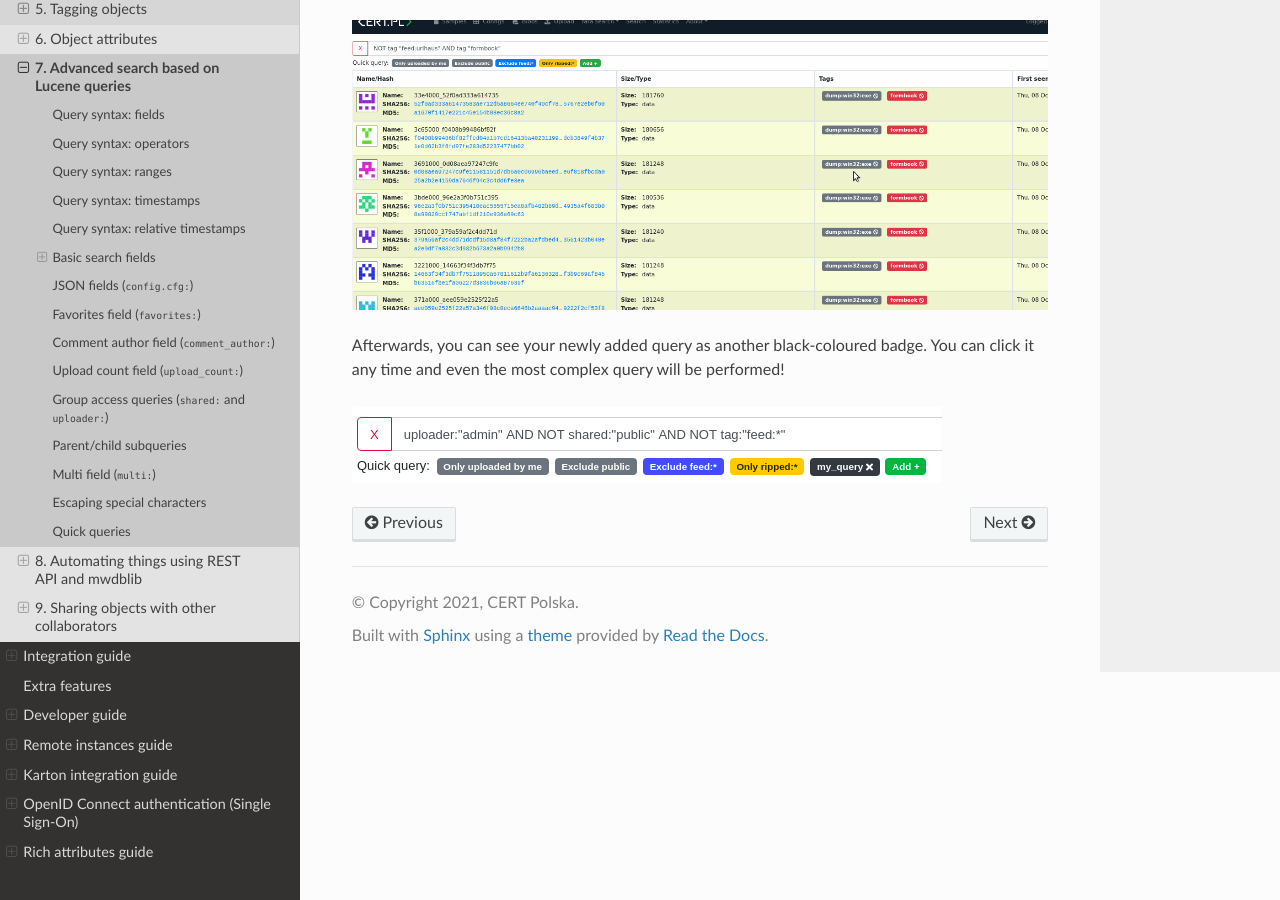
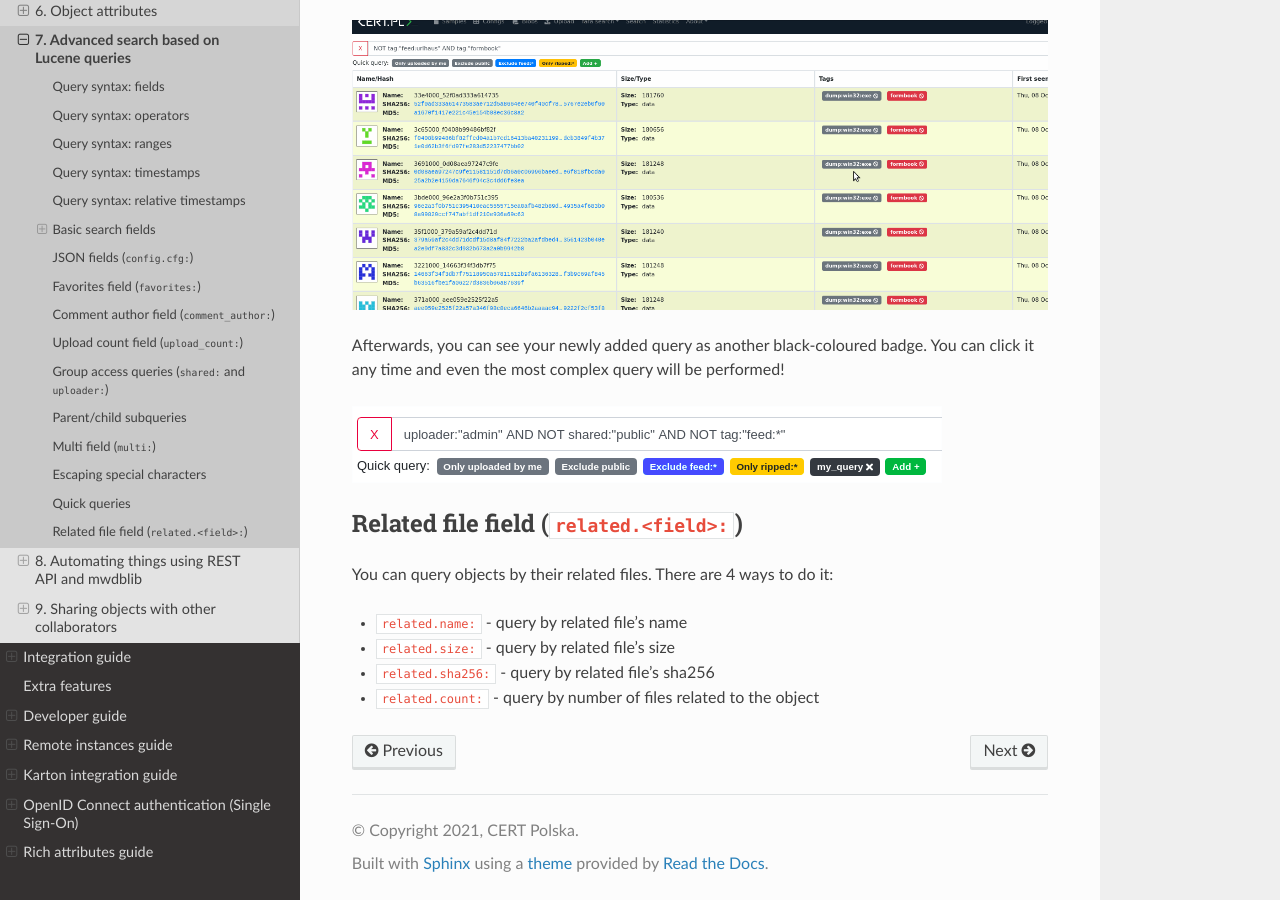
Before and after one commit to CERT-Polska/mwdb-core, a Sphinx documentation site: the page built from docs/user-guide/7-Lucene-search.rst, in a window 1280 px wide and 900 px high, scrolled down 11859 px. Built offline with Sphinx 7.4.7 and the Read the Docs theme 2.0.0, drawn with Linux system fonts in a browser that asks for light colours.

Commit message:
Documentation update

```diff
--- a/docs/user-guide/7-Lucene-search.rst
+++ b/docs/user-guide/7-Lucene-search.rst
@@ -548,3 +548,13 @@ Afterwards, you can see your newly added query as another black-coloured badge.
 .. image:: ../_static/7dXJkSH.png
    :target: ../_static/7dXJkSH.png
    :alt:
+
+Related file field (\ ``related.<field>:``\ )
+------------------------------------------------------------
+
+You can query objects by their related files. There are 4 ways to do it:
+
+* ``related.name:`` - query by related file's name
+* ``related.size:`` - query by related file's size
+* ``related.sha256:`` - query by related file's sha256
+* ``related.count:`` - query by number of files related to the object
```
